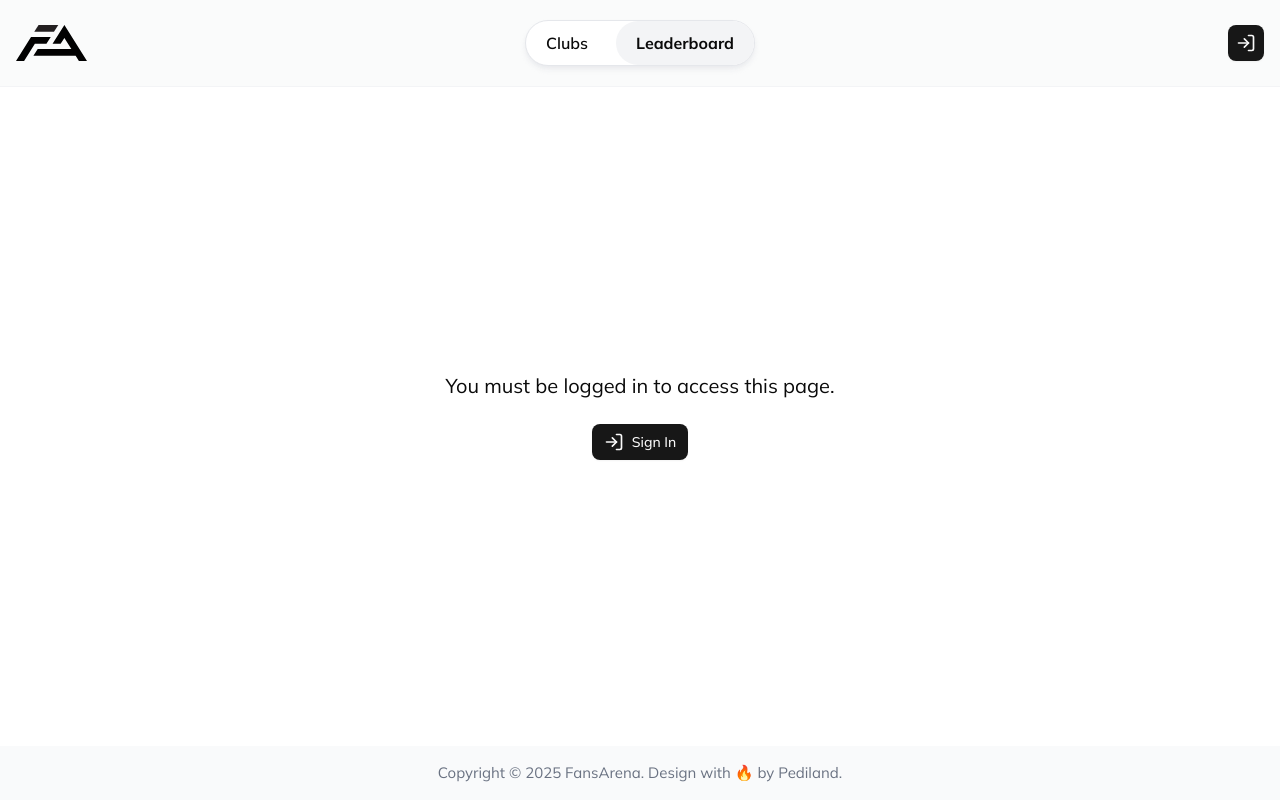
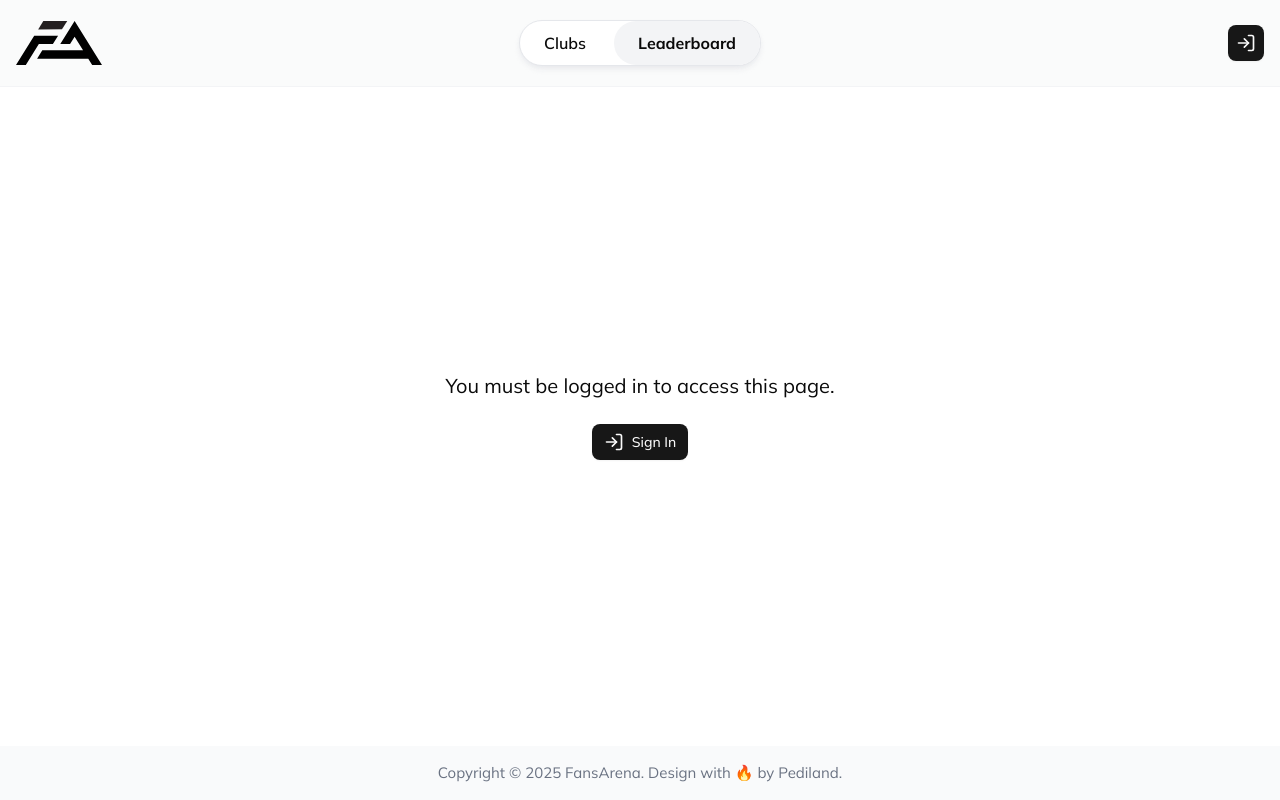
Before and after one commit to iampedi/fansarena-client, a React (Vite) app: page /leaderboard in a window 1280 px wide. Built offline with nearby package versions, Linux system fonts and the light colour scheme.

Commit message:
feat: Club search box

```diff
--- a/src/layout/Header.jsx
+++ b/src/layout/Header.jsx
@@ -16,7 +16,7 @@ import {
 } from "lucide-react";
 import Navbar from "./Navbar";
 
-const Header = () => {
+const Header = ({ search, setSearch }) => {
   const { isLoggedIn, user } = useAuth();
   const [open, setOpen] = useState(false);
   const [club, setClub] = useState(null);
@@ -57,12 +57,12 @@ const Header = () => {
           <div className="_top flex items-center justify-between gap-5 py-4 md:py-5">
             <div className="_logo flex w-1/5 items-center gap-2">
               <Link to="/">
-                <img src="/images/fa-logo.svg" alt="Logo" className="h-9" />
+                <img src="/images/fa-logo.svg" alt="Logo" className="h-11" />
               </Link>
             </div>
 
-            <nav className="hidden md:block">
-              <Navbar />
+            <nav className="relative hidden md:block">
+              <Navbar search={search} setSearch={setSearch} />
             </nav>
 
             <div className="_tools flex items-center justify-end gap-2 text-right md:w-1/5">
@@ -116,20 +116,6 @@ const Header = () => {
               <AuthButton />
             </div>
           </div>
-
-          {/* Search (optional) */}
-          <div className="_search hidden justify-center pb-6">
-            <div className="group flex h-14 w-1/4 items-center rounded-full border border-gray-200 pr-2 shadow-md shadow-gray-200/70 focus-within:border-gray-300 focus-within:bg-gray-50/90 hover:border-gray-300 hover:bg-gray-50/90">
-              <input
-                type="text"
-                placeholder="Search your favorite club"
-                className="h-full w-full rounded-tl-full rounded-bl-full px-4 text-center text-gray-400 placeholder:text-gray-300 group-hover:placeholder:text-gray-400 focus:border-gray-300 focus:outline-none focus:placeholder:text-transparent"
-              />
-              <button className="flex aspect-square h-10 w-10 items-center justify-center rounded-full bg-yellow-400 hover:bg-yellow-500">
-                <SearchIcon className="text-white" />
-              </button>
-            </div>
-          </div>
         </div>
       </div>
 
@@ -151,7 +137,7 @@ const Header = () => {
             open ? "translate-y-0" : "translate-y-full"
           }`}
         >
-          <nav className="flex flex-col itemc gap-5 text-2xl font-bold">
+          <nav className="itemc flex flex-col gap-5 text-2xl font-bold">
             <Link to="/" onClick={() => setOpen(false)}>
               Clubs
             </Link>
--- a/src/layout/MainLayout.jsx
+++ b/src/layout/MainLayout.jsx
@@ -3,13 +3,16 @@ import Header from "./Header";
 import Footer from "./Footer";
 import { Outlet } from "react-router-dom";
 import { Toaster } from "@/components/ui/sonner";
+import { useState } from "react";
 
 export default function MainLayout() {
+  const [search, setSearch] = useState("");
+
   return (
     <div className="flex min-h-screen flex-col">
-      <Header />
+      <Header search={search} setSearch={setSearch} />
       <main className="flex h-full flex-1 py-5">
-        <Outlet />
+        <Outlet context={{ search, setSearch }} />
       </main>
       <Toaster theme="light" position="bottom-left" richColors />
       <Footer />
--- a/src/layout/Navbar.jsx
+++ b/src/layout/Navbar.jsx
@@ -1,26 +1,66 @@
-import { NavLink } from "react-router";
+// src/layout/Navbar.jsx
+import { useState } from "react";
+import { NavLink, useLocation } from "react-router-dom";
 
-const Navbar = () => {
+import { SearchIcon, XIcon } from "lucide-react";
+
+const Navbar = ({ search, setSearch }) => {
+  const [show, setShow] = useState(false);
+  const location = useLocation();
+
   const menuItems = [
     { title: "Clubs", link: "/", active: true },
     { title: "Leaderboard", link: "/leaderboard", active: true },
   ];
 
   return (
-    <ul className="flex rounded-full gap-2 border border-gray-200 bg-white shadow-md shadow-gray-200/75">
+    <ul className="flex gap-1 rounded-full border border-gray-200 bg-white shadow-md shadow-gray-200/75">
       {menuItems.map(
         (item, i) =>
           item.active && (
             <li key={i} className="hidden md:block">
               <NavLink
                 to={item.link}
-                className="flex h-11 items-center rounded-full px-5 font-semibold hover:font-bold hover:text-black [&.active]:font-bold [&.active]:bg-gray-100"
+                className="flex h-11 items-center rounded-full px-6 font-semibold hover:font-bold hover:text-black [&.active]:bg-gray-100 [&.active]:font-bold"
               >
                 {item.title}
               </NavLink>
             </li>
           ),
       )}
+      {location.pathname === "/" && (
+        <li className="flex aspect-square h-11 items-center justify-center rounded-full">
+          <SearchIcon
+            onClick={() => setShow(true)}
+            className="cursor-pointer"
+          />
+        </li>
+      )}
+
+      {/* Search (optional) */}
+      {show && (
+        <div className="_search absolute top-0 right-0 left-0 z-50">
+          <div className="group flex h-[45px] w-full items-center rounded-full border border-gray-300 bg-white">
+            <input
+              type="text"
+              value={search}
+              onChange={(e) => setSearch(e.target.value)}
+              placeholder="Search club"
+              className="h-10 w-full rounded-tl-full rounded-bl-full bg-white px-4 text-center text-gray-400 placeholder:text-gray-300 group-hover:placeholder:text-gray-400 focus:border-gray-300 focus:outline-none focus:placeholder:text-transparent"
+            />
+            <button
+              className="flex h-10 w-11 items-center justify-center rounded-full pr-1"
+              type="button"
+              tabIndex={-1}
+            >
+              <XIcon
+                onClick={() => setShow(false)}
+                className="cursor-pointer text-gray-300 hover:text-gray-800"
+              />
+            </button>
+          </div>
+        </div>
+      )}
     </ul>
   );
 };
--- a/src/pages/Home.jsx
+++ b/src/pages/Home.jsx
@@ -2,6 +2,7 @@
 import axios from "axios";
 import { useEffect, useState } from "react";
 import { API_URL } from "../config/api";
+import { useOutletContext } from "react-router-dom";
 
 import Loader from "@/components/Loader";
 import { useLocation } from "react-router-dom";
@@ -10,6 +11,7 @@ import ClubCard from "../components/ClubCard";
 
 const HomePage = () => {
   const [clubs, setClubs] = useState([]);
+  const { search } = useOutletContext();
   const [loading, setLoading] = useState(true);
   const [error, setError] = useState(null);
   const location = useLocation();
@@ -27,7 +29,11 @@ const HomePage = () => {
     setLoading(true);
     setError(null);
     try {
-      const res = await axios.get(`${API_URL}/api/clubs`);
+      const res = await axios.get(`${API_URL}/api/clubs`, {
+        params: {
+          search,
+        },
+      });
       setClubs(res.data);
     } catch (err) {
       setError("Could not load clubs. Please try again later.");
@@ -40,7 +46,7 @@ const HomePage = () => {
 
   useEffect(() => {
     fetchClubs();
-  }, []);
+  }, [search]);
 
   if (loading) {
     return <Loader />;
@@ -50,12 +56,10 @@ const HomePage = () => {
     return <div className="py-10 text-center text-red-600">{error}</div>;
   }
 
-  if (clubs.length === 0) {
-    return <div className="py-10 text-center">No clubs found!</div>;
-  }
-
   return (
     <div className="3xl:px-0 container mx-auto px-4 md:py-5">
+      {clubs.length === 0 && <div className="text-center">No clubs found!</div>}
+
       <div className="_list-cards grid grid-cols-1 gap-3 sm:grid-cols-2 md:grid-cols-3 md:gap-5 lg:grid-cols-4 xl:grid-cols-5 2xl:grid-cols-6">
         {[...clubs]
           .sort((a, b) => a.name.localeCompare(b.name))
```
